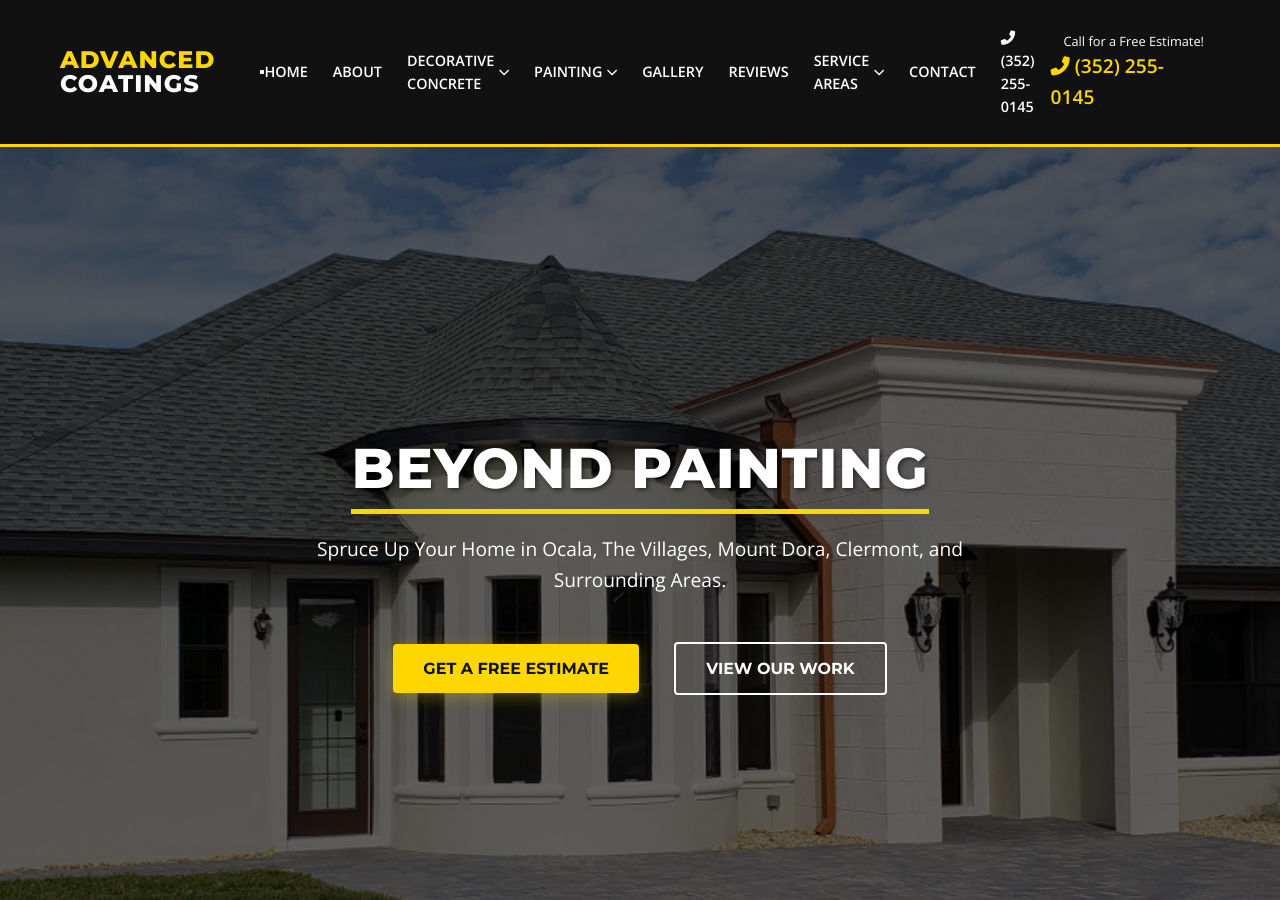
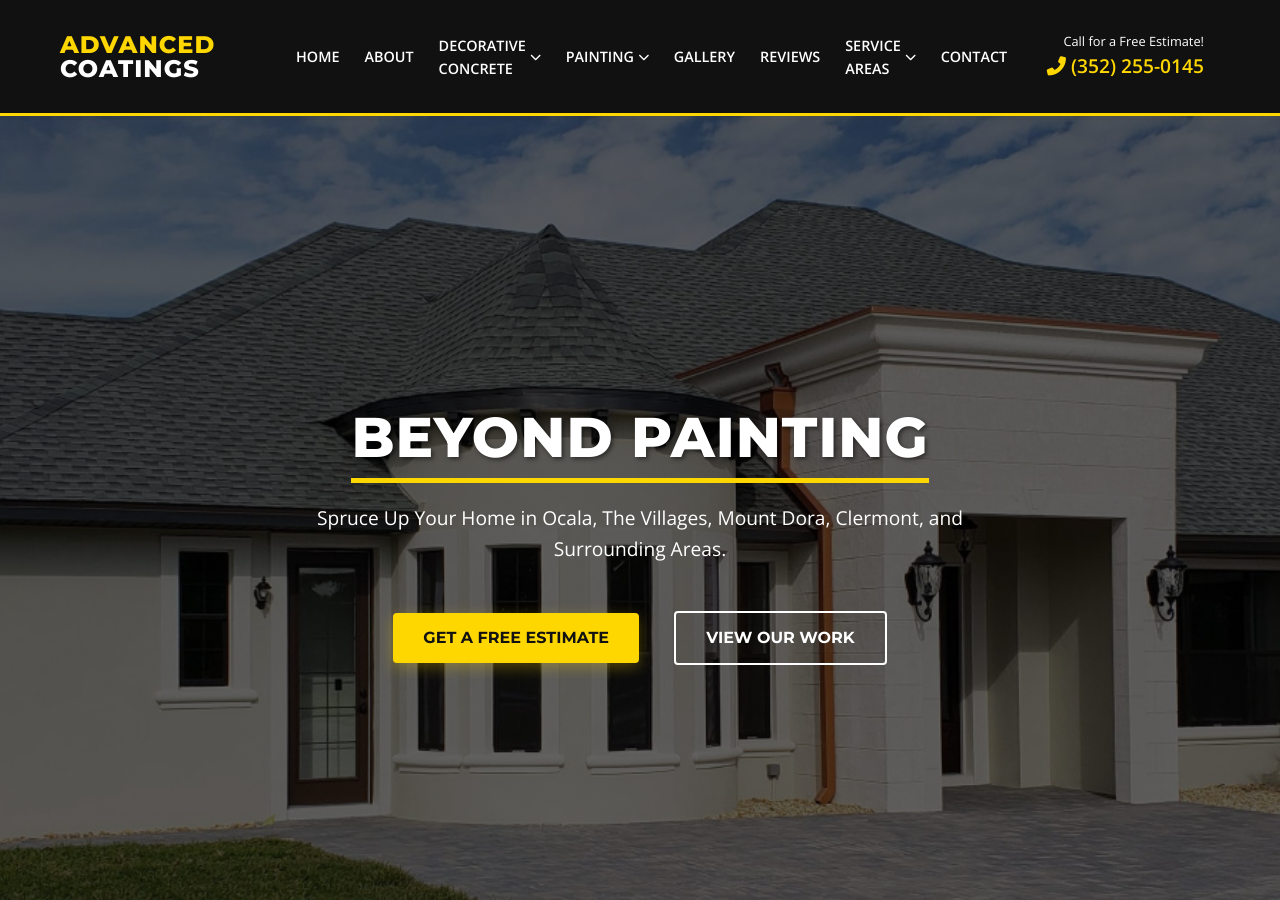
Before and after one commit to JamesBrownR/Advance-Coatings, a Jekyll site: the page built from index.html, in a window 1280 px wide and 900 px high. Built offline with Jekyll 4.4.1, drawn with Linux system fonts in a browser that asks for light colours.

Commit message:
Update styles.html

```diff
--- a/_includes/styles.html
+++ b/_includes/styles.html
@@ -100,6 +100,41 @@
     height: 60px; /* Adjust based on actual logo file */
   }
 
+  /* Mobile Menu Toggle Button (Hamburger) */
+  .mobile-menu-toggle {
+    display: none;
+    flex-direction: column;
+    justify-content: space-around;
+    width: 30px;
+    height: 25px;
+    background: transparent;
+    border: none;
+    cursor: pointer;
+    padding: 0;
+    z-index: 1001;
+  }
+
+  .mobile-menu-toggle span {
+    width: 100%;
+    height: 3px;
+    background: var(--primary-yellow);
+    border-radius: 2px;
+    transition: all 0.3s ease;
+    transform-origin: center;
+  }
+
+  .mobile-menu-toggle.active span:nth-child(1) {
+    transform: translateY(8px) rotate(45deg);
+  }
+
+  .mobile-menu-toggle.active span:nth-child(2) {
+    opacity: 0;
+  }
+
+  .mobile-menu-toggle.active span:nth-child(3) {
+    transform: translateY(-8px) rotate(-45deg);
+  }
+
   .nav-links {
     display: flex;
     gap: 25px;
@@ -113,6 +148,11 @@
   }
 
   .nav-links > a:hover { color: var(--primary-yellow); }
+
+  /* Mobile Call Button - Hidden on Desktop */
+  .mobile-call-btn {
+    display: none;
+  }
 
   /* Dropdown Navigation Styles */
   .nav-dropdown {
```
